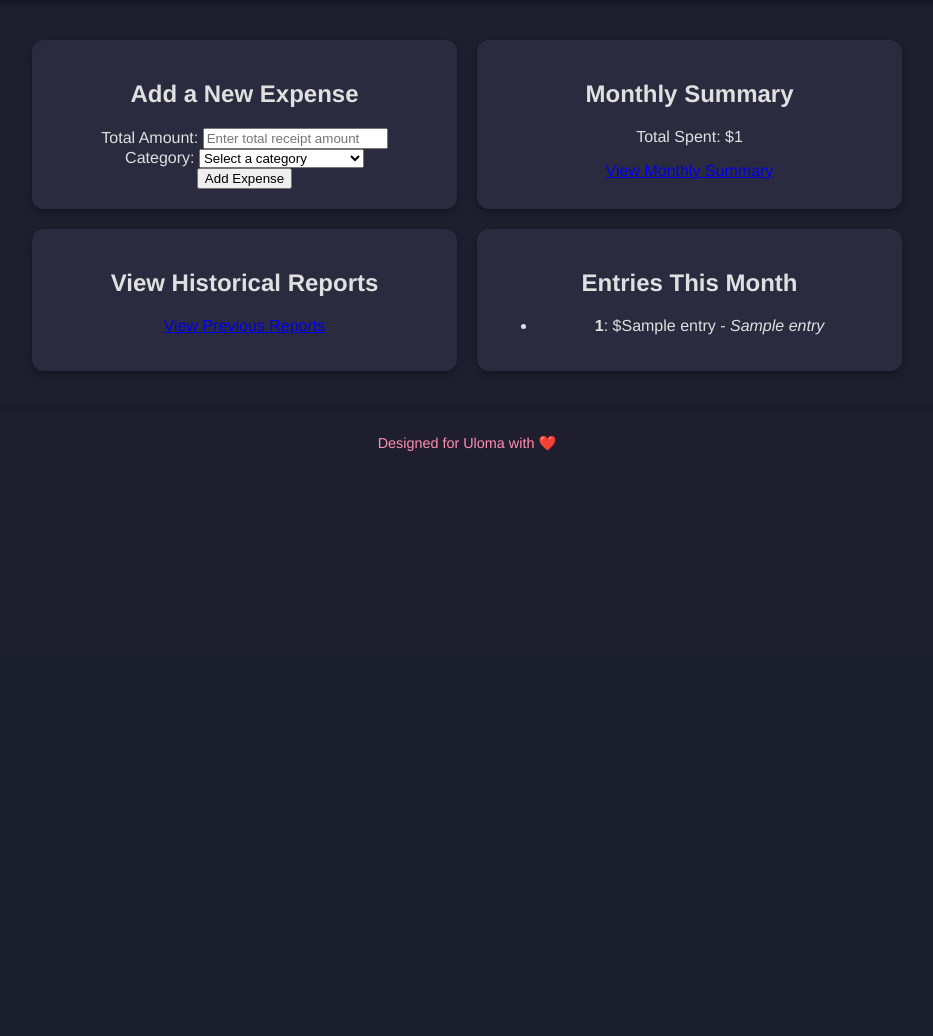
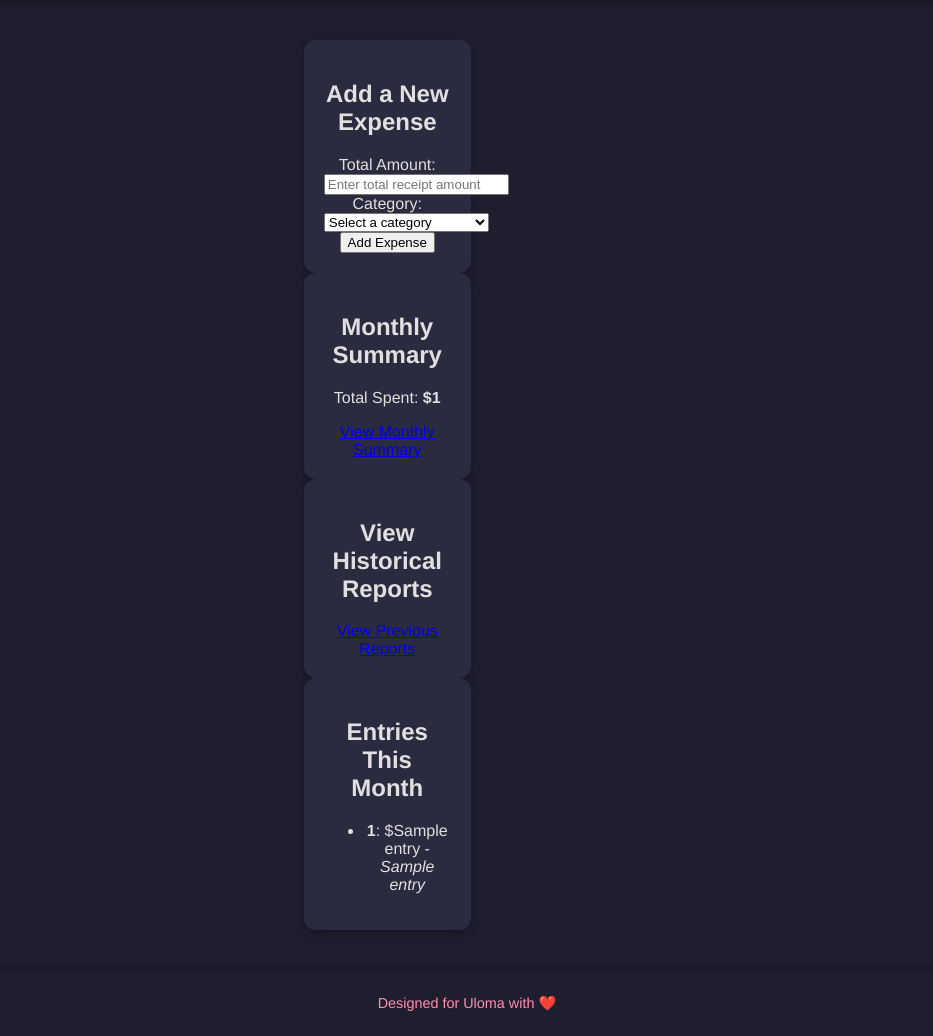
Before and after one commit to Tolu-McGill/App-for-Rose, a Flask app: template templates/index.html in a window 1280 px wide. Shown: the part 145-1181 px from the top of the page, without its empty margins (173-1106 px from the left). Before the commit the page ends 596 px from the top, so only its background shows below. Run offline with Flask 3, Linux system fonts and the light colour scheme; the template is opened without the code that fills it: most values are stand-ins (such as "Sample title", 1, 10 or a date in 2020); some libraries are stand-ins or nearby versions.

Commit message:
Updated index and report html files
Trying to update the website look

```diff
--- a/templates/index.html
+++ b/templates/index.html
@@ -17,8 +17,9 @@
     </header>
 
     <main>
+        <section class="grid-container">
             <!-- Add Expense Form -->
-        <section id="expense-form" class="card">
+            <div id="expense-form" class="card">
                 <h2>Add a New Expense</h2>
                 <form action="{{ url_for('add_expense') }}" method="post">
                     <div class="form-group">
@@ -47,29 +48,30 @@
                     </div>
                     <button type="submit">Add Expense</button>
                 </form>
-        </section>
+            </div>
 
             <!-- Monthly Summary -->
-        <section id="monthly-summary" class="card">
+            <div id="monthly-summary" class="card">
                 <h2>Monthly Summary</h2>
-            <p>Total Spent: ${{ total_spent }}</p>
+                <p>Total Spent: <strong>${{ total_spent }}</strong></p>
                 <a href="{{ url_for('report') }}" class="button">View Monthly Summary</a>
-        </section>
+            </div>
 
             <!-- Historical Reports -->
-        <section id="historical-reports" class="card">
+            <div id="historical-reports" class="card">
                 <h2>View Historical Reports</h2>
                 <a href="{{ url_for('history') }}" class="button">View Previous Reports</a>
-        </section>
+            </div>
 
             <!-- Monthly Tracker -->
-        <section id="monthly-tracker" class="card">
+            <div id="monthly-tracker" class="card">
                 <h2>Entries This Month</h2>
                 <ul>
                     {% for entry in current_entries %}
                     <li><strong>{{ entry[0] }}</strong>: ${{ entry[1] }} - <em>{{ entry[2] }}</em></li>
                     {% endfor %}
                 </ul>
+            </div>
         </section>
     </main>
 
```
Also changed, not shown: templates/report.html (+8 -5 lines). Lines whose indentation alone changed are shown as unchanged.
